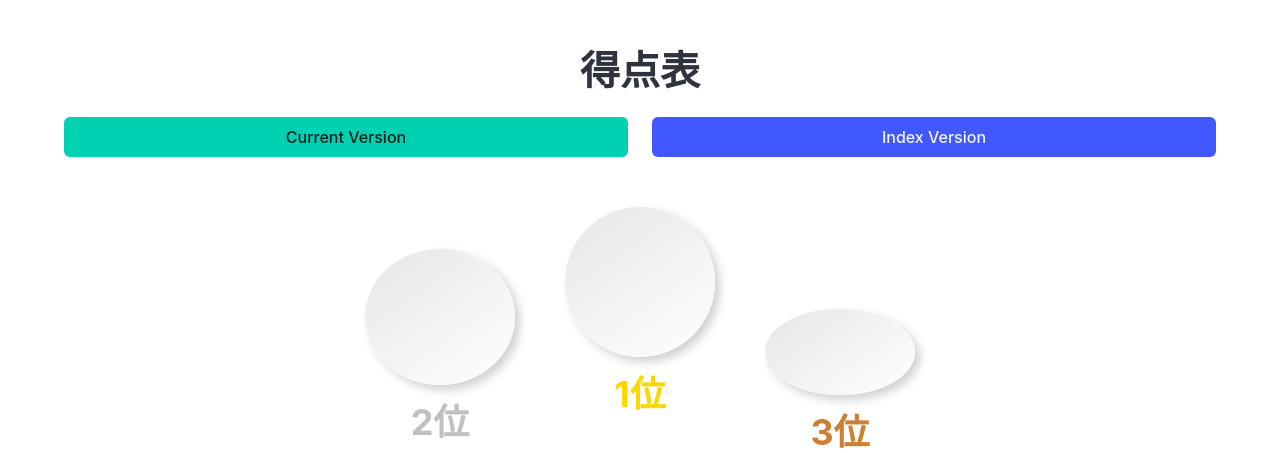
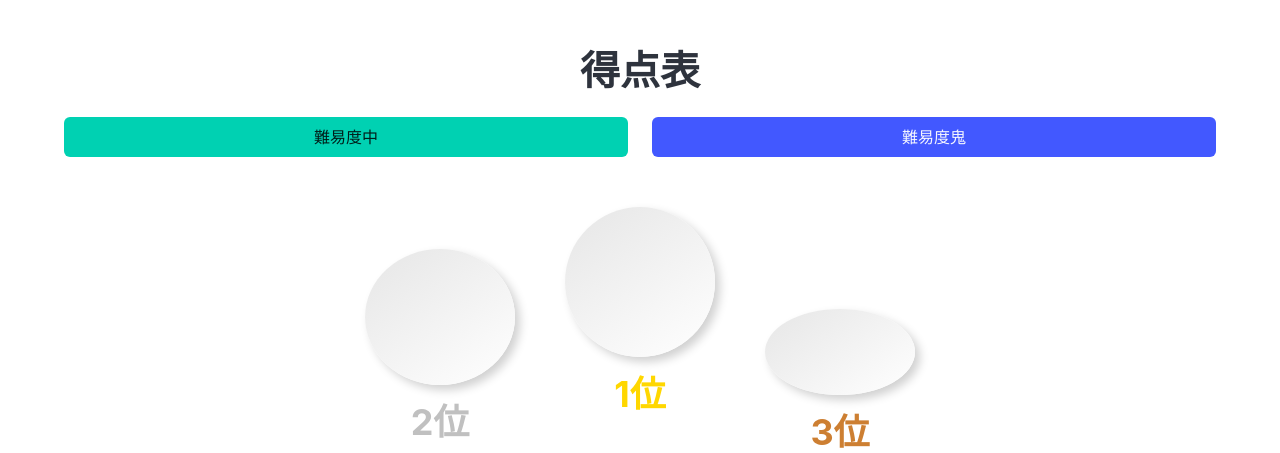
Before and after one commit to Sazae-301y/Koureisai2-3, a Django app: page / in a window 1280 px wide. Shown: the part 56-509 px from the top of the page. Run offline with Django 5.2, Linux system fonts and the light colour scheme; data that the repository does not hold is empty.

Commit message:
テスト

```diff
--- a/score_table/templates/page/frontpage.html
+++ b/score_table/templates/page/frontpage.html
@@ -27,10 +27,10 @@
 
         <div class="columns">
             <div class="column">
-                <button class="button is-primary is-fullwidth" onclick="switchVersion('KodairaTemplate')">Current Version</button>
+                <button class="button is-primary is-fullwidth" onclick="switchVersion('KodairaTemplate')">難易度中</button>
             </div>
             <div class="column">
-                <button class="button is-link is-fullwidth" onclick="switchVersion('FujitaTemplate')">Index Version</button>
+                <button class="button is-link is-fullwidth" onclick="switchVersion('FujitaTemplate')">難易度鬼</button>
             </div>
         </div>
 
```
